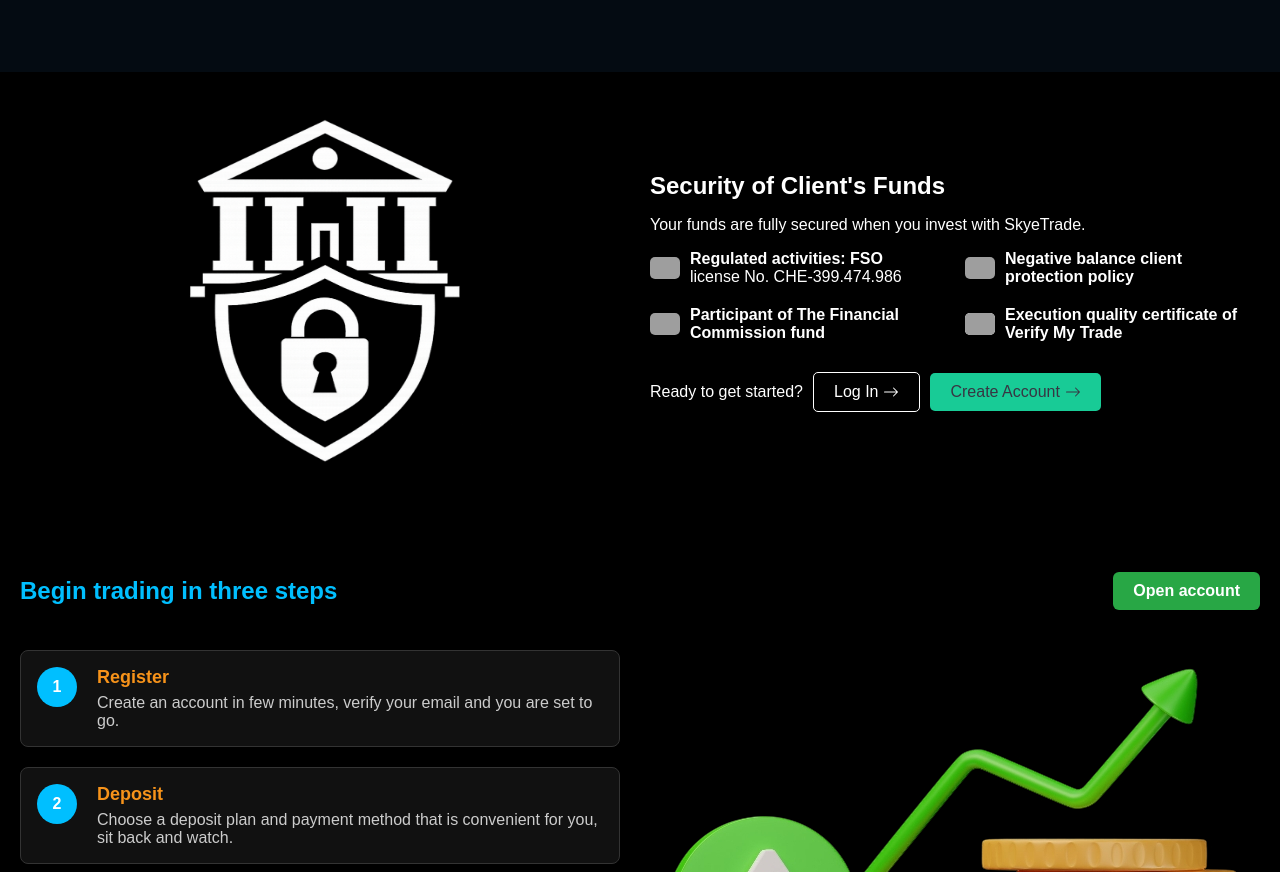
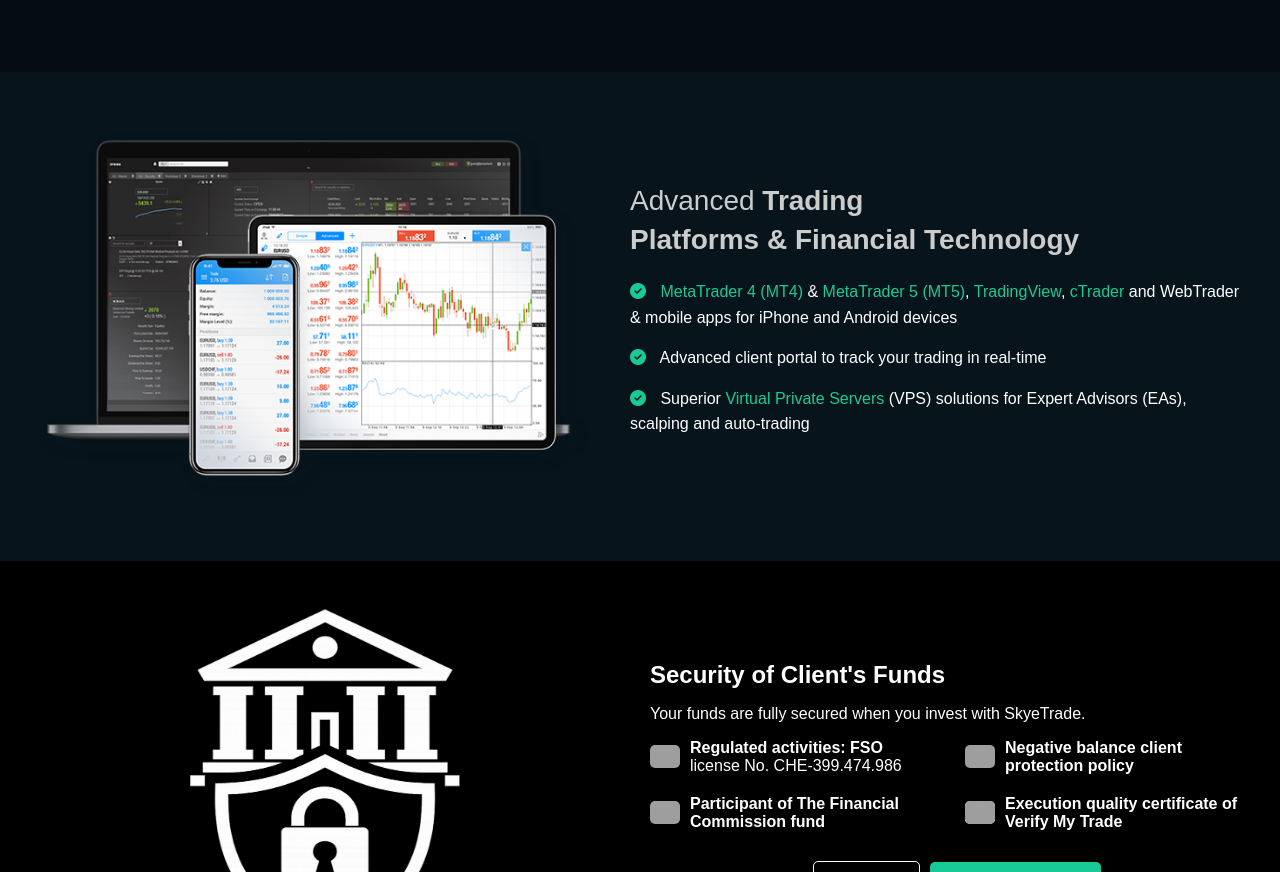
Before and after one commit to Charletontech/skye-trade, a plain HTML site: page index.html in a window 1280 px wide. Shown: the part 5346-6218 px from the top of the page. Drawn offline with Linux system fonts and the light colour scheme; grey boxes are pictures that could not be loaded; a script that the page names is missing; a web font is replaced by a local one.

Commit message:
added second trading platforms

```diff
--- a/index.html
+++ b/index.html
@@ -737,6 +737,41 @@
       </div>
     </section>
 
+    <!-- second Platforms section -->
+    <section class="trading-platforms-section">
+      <div class="container">
+        <div class="content">
+          <div class="image-container">
+            <img src="assets/trading-img.png" alt="Trading Devices" />
+          </div>
+          <div class="text-container">
+            <h2>
+              <span>Advanced</span>
+              <strong>Trading<br />Platforms & Financial Technology</strong>
+            </h2>
+            <ul>
+              <li>
+                <i class="fa fa-check-circle"></i>
+                <a href="#">MetaTrader 4 (MT4)</a> &
+                <a href="#">MetaTrader 5 (MT5)</a>, <a href="#">TradingView</a>,
+                <a href="#">cTrader</a> and WebTrader & mobile apps for iPhone
+                and Android devices
+              </li>
+              <li>
+                <i class="fa fa-check-circle"></i> Advanced client portal to
+                track your trading in real-time
+              </li>
+              <li>
+                <i class="fa fa-check-circle"></i> Superior
+                <a href="#">Virtual Private Servers</a> (VPS) solutions for
+                Expert Advisors (EAs), scalping and auto-trading
+              </li>
+            </ul>
+          </div>
+        </div>
+      </div>
+    </section>
+
     <!-- FUNDS SECURITY SECTION -->
     <div class="security-section">
       <div class="security-image-container">
--- a/styles.css
+++ b/styles.css
@@ -713,6 +713,92 @@ html {
   .chart-box img {
     width: 100%;
     height: 100%;
+  }
+}
+
+/* SECOND PLATFORMS SECTION */
+.trading-platforms-section {
+  background-color: #07141c;
+  color: #fff;
+  padding: 60px 20px;
+  font-family: sans-serif;
+}
+
+.trading-platforms-section .container {
+  max-width: 1200px;
+  margin: auto;
+}
+
+.trading-platforms-section .content {
+  display: flex;
+  flex-wrap: wrap;
+  align-items: center;
+  justify-content: space-between;
+  gap: 40px;
+}
+
+.image-container {
+  flex: 1 1 45%;
+}
+
+.image-container img {
+  width: 100%;
+  height: auto;
+  height: 100%;
+  border-radius: 10px;
+}
+
+.text-container {
+  flex: 1 1 50%;
+}
+
+.text-container h2 {
+  font-size: 28px;
+  margin-bottom: 20px;
+  line-height: 1.4;
+  color: var(--text-light);
+}
+
+.text-container h2 span {
+  font-weight: 300;
+}
+
+.text-container ul {
+  list-style: none;
+  padding: 0;
+}
+
+.text-container li {
+  margin-bottom: 15px;
+  line-height: 1.6;
+}
+
+.text-container i {
+  color: var(--green, #00cc66);
+  margin-right: 10px;
+}
+
+.text-container a {
+  color: var(--green);
+  text-decoration: none;
+}
+
+.text-container a:hover {
+  text-decoration: underline;
+}
+
+@media (max-width: 768px) {
+  .trading-platforms-section .content {
+    flex-direction: column;
+    text-align: center;
+  }
+
+  .text-container h2 {
+    font-size: 24px;
+  }
+
+  .text-container {
+    flex: 1 1 100%;
   }
 }
 
```
Also changed, not shown: signup/index.html (added, +82 -0 lines), assets/trading-img.png (added).
